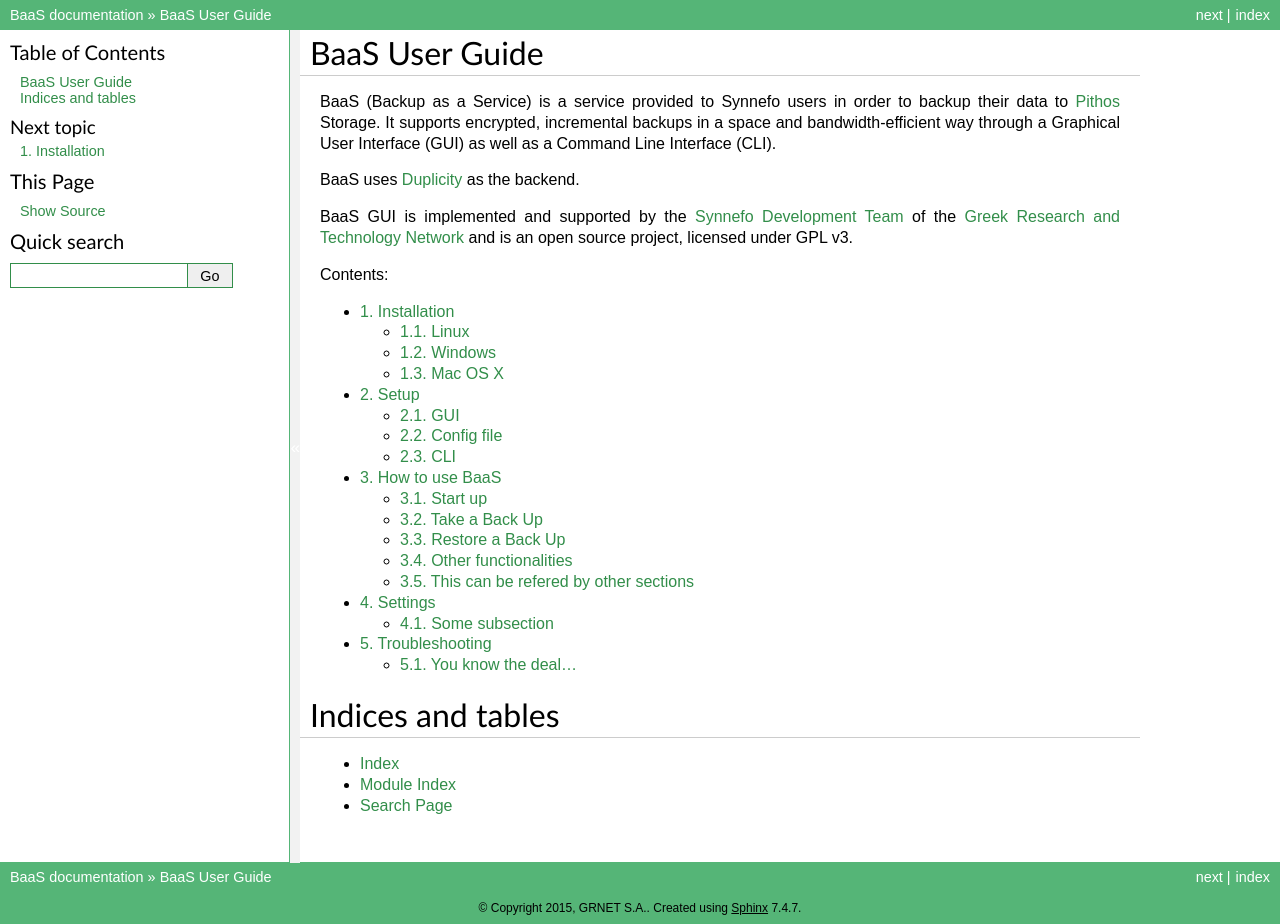
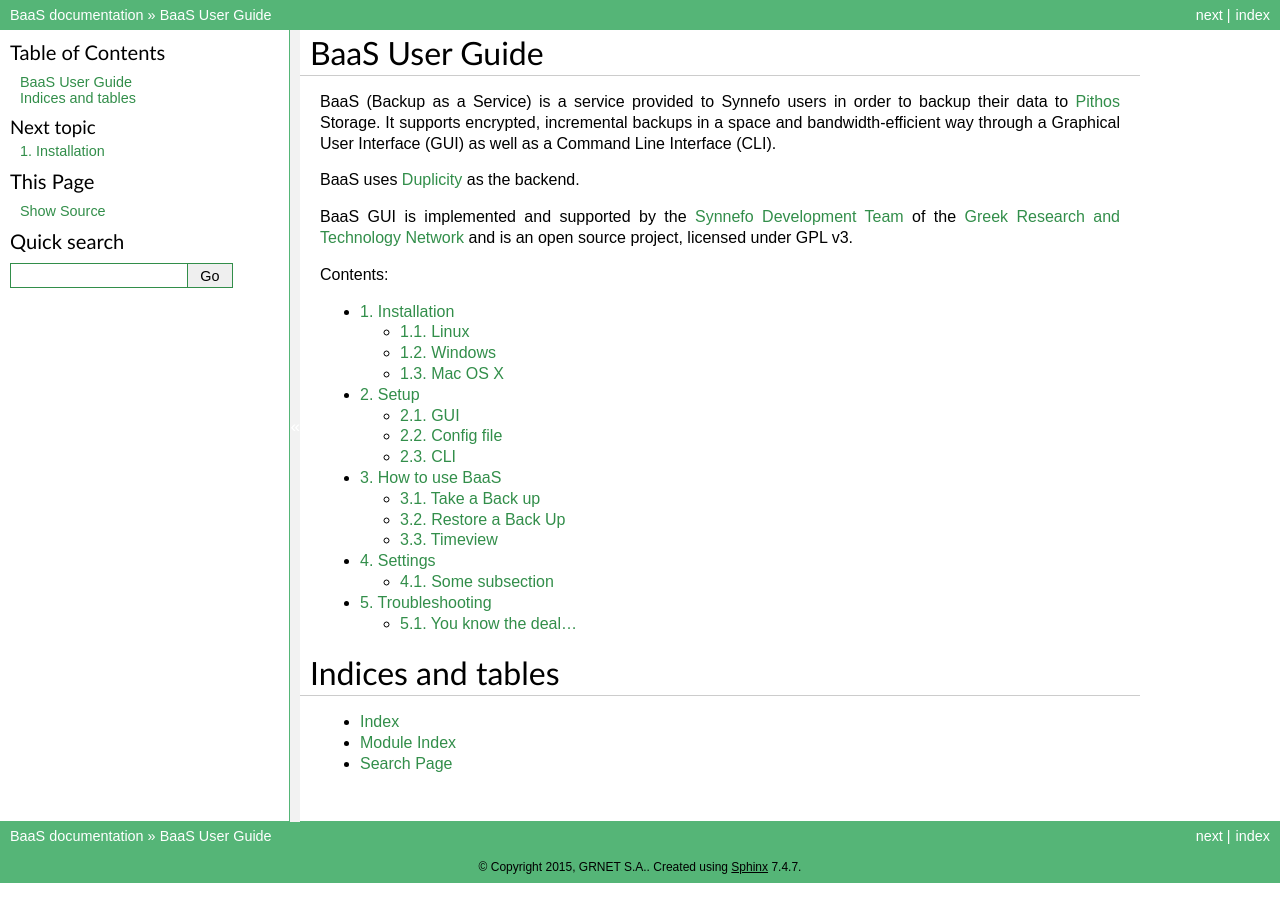
Before and after one commit to grnet/baas, a Sphinx documentation site: the page built from docs/source/index.rst, in a window 1280 px wide. Built offline with Sphinx 7.4.7, drawn with Linux system fonts in a browser that asks for light colours; pages that are not in the unit, such as notebooks, are missing from menus; the version number could not be read and is left out; after the commit the page ends 900 px from its top, so only the background shows below that; part of the change alters nothing that is shown.

```diff
--- a/docs/source/use.rst
+++ b/docs/source/use.rst
@@ -3,48 +3,59 @@
 How to use BaaS
 ===============
 
-This can be edited in use.rst
-This short description can be ommited if you don't need it.
-Use stars for bullets, see how to create references to other files bellow:
+In this section it is assumed BaaS is installed and properly setup.
 
 * For installation instructions, go to :ref:`installation`.
 * For setup instructions, go to :ref:`setup`.
 
-Start up
---------
 
-Describe how to launch the application, e.g. in various systems.
-
-Here is a picture of a cat. The location of the image is conventional, if you
-need to use more than, let's say, 10 images, create dir structures etc.
-
-.. image:: images/cat.png
-
-Hope this suffices for now.
-
-Take a Back Up
+Take a Back up
 --------------
 
-Explain how you get back ups. You can use ``this`` or *this*.
+To create a new Backup set go to ``Backup`` section and click *Add*.
+You can provide your own settings or start from an existing template.
 
-.. note:: You can also have boxes with notes
+You can also provide *Exclude* and *Include* options.
 
-.. warning:: or boxes with warnings
+.. image:: images/new-backup.png
+
+Click on *Save* button to save current settings or *Backup Now* to save settings
+and start backup process.
+
+.. note:: Backup name will also appear as a container in your cloud.
+
+When finished you can check *Status* section for detailed information.
+
+``Activity`` section is now updated to display the latest actions:
+
+.. image:: images/activity.png
 
 Restore a Back Up
 -----------------
 
-How to restore a back up
+To restore a previously uploaded backup set select it from ``Activity`` section and click
+on *Restore* button. You are now in ``Restore`` section:
 
-Other functionalities
----------------------
+.. image:: images/restore.png
 
-Whatever needed to be done...
+Click *Restore Now* button to download the whole set.
+Fill in *File to Restore* field if you want to restore a single file.
+Fill in *Timestamp* field to retrieve an older version of your backup.
 
-.. _somereference:
+.. note:: You can also restore backup sets that weren't uploaded from your current
+    workstation as long as you provide cloud and container name (From: Name field) and the
+    Passphrase used to encrypt it.
 
-This can be refered by other sections
--------------------------------------
+Timeview
+--------
 
-Check the source file to see how to make subsections that can be refered by
-other sections
+You can review backup folders and files under *Timeview* section:
+
+.. image:: images/timeview.png
+
+Double-click on folders to review their contents:
+
+.. image:: images/timeview-contents.png
+
+By clicking on a file or folder the *Restore* icon appears. Select it to automatically
+fill in the corresponding fields in the ``Restore`` section.
```
Also changed, not shown: docs/source/images/activity.png (added), docs/source/images/cat.jpg (deleted), docs/source/images/new-backup.png (added), docs/source/images/restore.png (added), docs/source/images/timeview-contents.png (added), docs/source/images/timeview.png (added).
